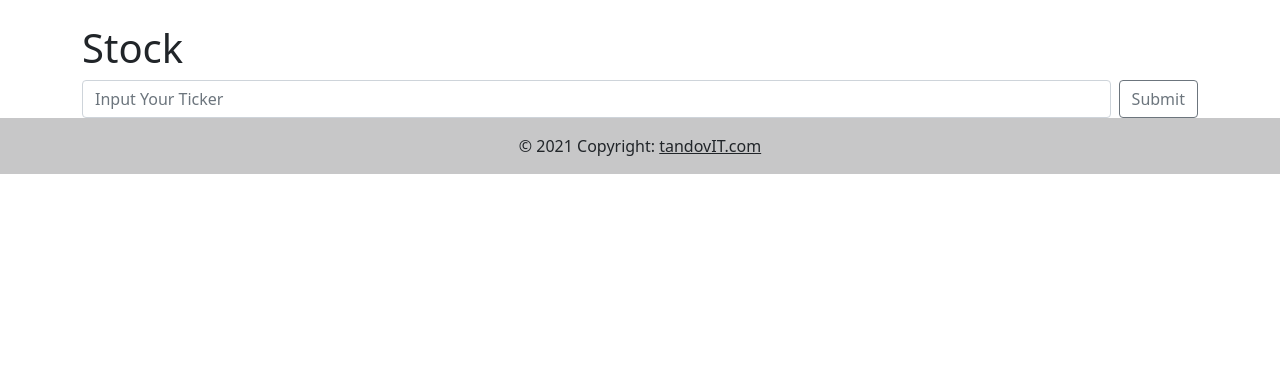
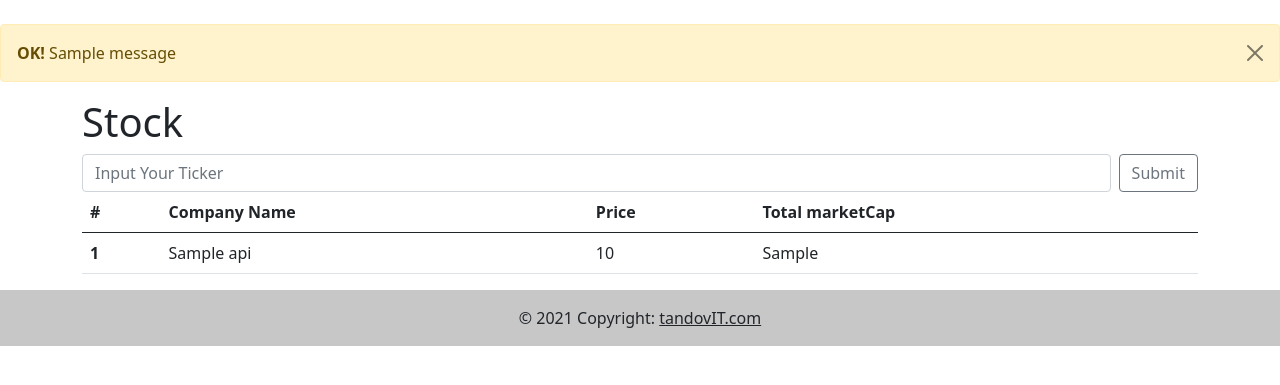
Before and after one commit to carbon-ahs/django_stock, a Django app: template quotes/templates/add_stock.html in a window 1280 px wide. Shown: the part 56-441 px from the top of the page. Run offline with Django 3.2, Linux system fonts and the light colour scheme; the template is opened without the code that fills it: most values are stand-ins (such as "Sample title", 1, 10 or a date in 2020); one stand-in notice (Sample message) is shown.

Commit message:
showing stocks from DB, delete failed

```diff
--- a/quotes/templates/add_stock.html
+++ b/quotes/templates/add_stock.html
@@ -12,4 +12,29 @@
             <button class="btn btn-outline-secondary" type="submit">Submit</button>
         </form>
 
+    {% if output_api %}
+        <div>
+            <table class="table">
+            <thead>
+                <tr>
+                <th scope="col">#</th>
+                <th scope="col">Company Name</th>
+                <th scope="col">Price</th>
+                <th scope="col">Total marketCap</th>
+                </tr>
+            </thead>
+            <tbody>
+                {% for api in output_api %}
+                <tr>
+                <th scope="row">1</th>
+                <td>{{ api.companyName }}</td>
+                <td>{{ api.latestPrice }}</td>
+                <td>{{ api.marketCap }}</td>
+                </tr>
+                {% endfor %}
+
+            </tbody>
+            </table>
+        </div>
+    {% endif %}
 {% endblock %}
--- a/quotes/templates/base.html
+++ b/quotes/templates/base.html
@@ -40,6 +40,14 @@
     </div>
     </nav>
   </br>
+    {% if messages %}
+        {% for message in messages %}
+            <div class="alert alert-warning alert-dismissible fade show" role="alert">
+            <strong>OK!</strong> {{ message }}
+            <button type="button" class="btn-close" data-bs-dismiss="alert" aria-label="Close"></button>
+            </div>
+        {% endfor %}
+    {% endif %}
   <div class='container'>
     {% block content %}
 
```
Also changed, not shown: quotes/views.py (+19 -5 lines), db.sqlite3.
